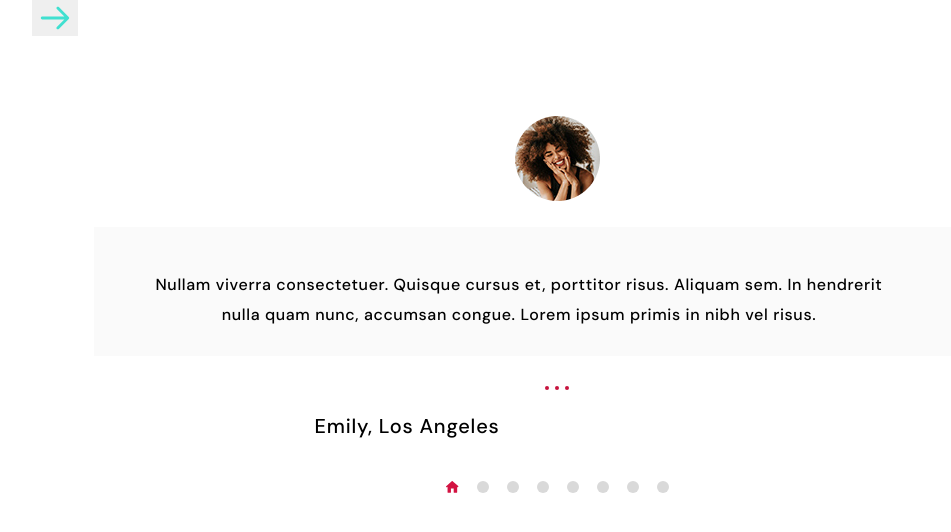
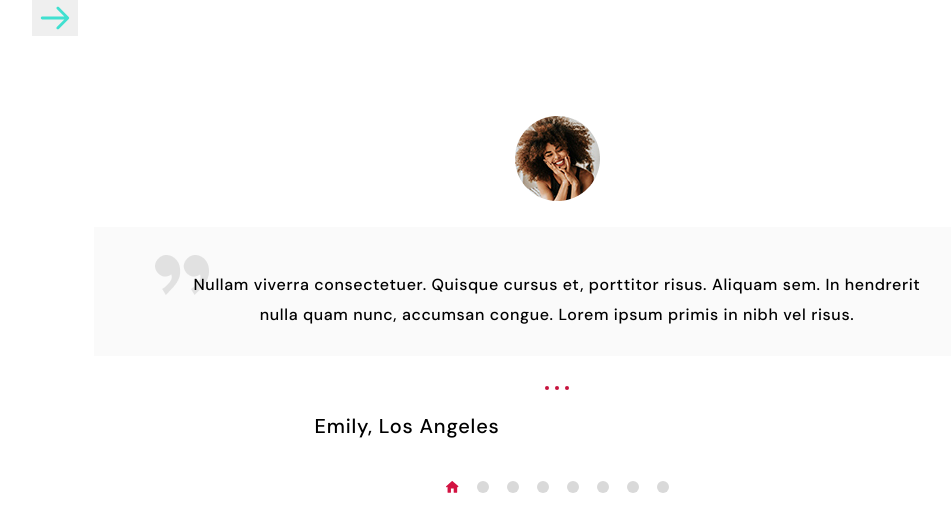
Before and after one commit to YoungSandw1ch/Test, a plain HTML site: page index.html in a window 1280 px wide. Shown: the whole page, without its empty margins (83-1034 px from the left). Drawn offline with nearby package versions, Linux system fonts and the light colour scheme.

Commit message:
add foto

```diff
--- a/scss/layout/_customer-reviews.scss
+++ b/scss/layout/_customer-reviews.scss
@@ -24,12 +24,24 @@
 }
 
 .swiper__box {
+  position: relative;
   min-width: 280px;
   margin-left: auto;
   margin-right: auto;
   margin-bottom: 30px;
   padding: 43px 50px 26px;
   background-color: #fafafa;
+
+  &::before {
+    content: '';
+    display: block;
+    position: absolute;
+    top: 28px;
+    left: 61px;
+    width: 54px;
+    height: 40px;
+    background-image: url(../../images/reviews/brackets.png);
+  }
 
   @media screen and (max-width: 768px) {
     max-width: 620px;
@@ -42,12 +54,6 @@
   @media screen and (min-width: 1280px) {
     width: 926px;
   }
-}
-
-.swiper__thumb {
-  // display: flex;
-  // justify-content: space-between;
-  // align-items: center;
 }
 
 .swiper__dots {
@@ -80,12 +86,15 @@
 }
 
 .swiper__text {
+  position: relative;
   font-family: 'DM Sans', sans-serif;
   font-weight: 500;
   font-size: 12px;
   line-height: 2.55;
   text-align: center;
   color: #000000;
+  max-width: 180px;
+  margin: 0 auto;
 
   @media screen and (min-width: 480px) {
     max-width: 460px;
```
Also changed, not shown: css/main.css, css/main.min.css, images/reviews/anastasia.png (added), images/reviews/denys.png (added), images/reviews/dmitriy.png (added), images/reviews/segrei-3.png (added), images/reviews/sergei-2.png (added), images/reviews/tanya.png (added), images/reviews/vadim.png (added), 2 other files.
